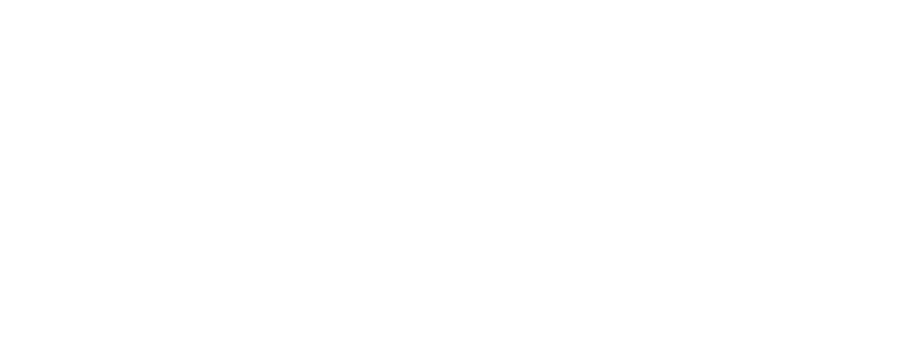
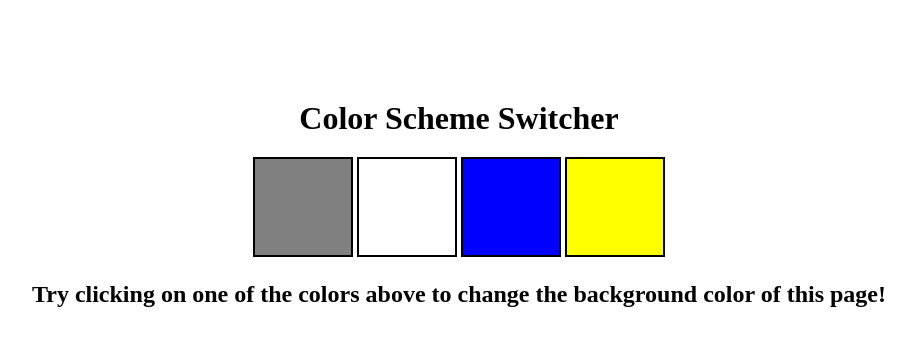
Before and after one commit to tusharn3115/JS-Projects, a plain HTML site: page index.html in a window 1280 px wide. Shown: the whole page, without its empty margins (181-1096 px from the left). Drawn offline with Linux system fonts and the light colour scheme.

Commit message:
made design for the project

```diff
--- a/index.html
+++ b/index.html
@@ -8,6 +8,18 @@
 </head>
 <body>
 
+    <div class="canvas">
+        <h1>Color Scheme Switcher</h1>
+        <span class="button" id="grey"></span>
+        <span class="button" id="white"></span>
+        <span class="button" id="blue"></span>
+        <span class="button" id="yellow"></span>
+        <h2>
+          Try clicking on one of the colors above
+          <span>to change the background color of this page!</span>
+        </h2>
+      </div>
+
     <script src="./script.js"></script>
 </body>
 </html>
--- a/script.js
+++ b/script.js
@@ -0,0 +1,11 @@
+const buttons = document.querySelectorAll(".button");
+// console.log(buttons);
+
+const body = document.querySelector("body");
+
+buttons.forEach((btn)=>{
+    // console.log(btn);
+    btn.addEventListener("click", (e)=>{
+        // console.log(e);
+    })
+})
--- a/style.css
+++ b/style.css
@@ -0,0 +1,43 @@
+*{
+    margin: 0;
+    padding: 0;
+    box-sizing: border-box;
+}
+
+html,body{
+    width: 100%;
+    height: 100%;
+}
+
+.canvas {
+    margin: 100px auto 100px;
+    width: 80%;
+    text-align: center;
+}
+
+span{
+    margin: 20px 0;
+}
+
+.button {
+    width: 100px;
+    height: 100px;
+    border: solid black 2px;
+    display: inline-block;
+  }
+
+#grey {
+  background: grey;
+}
+
+#white {
+  background: white;
+}
+
+#blue {
+  background: blue;
+}
+
+#yellow {
+  background: yellow;
+}
```
